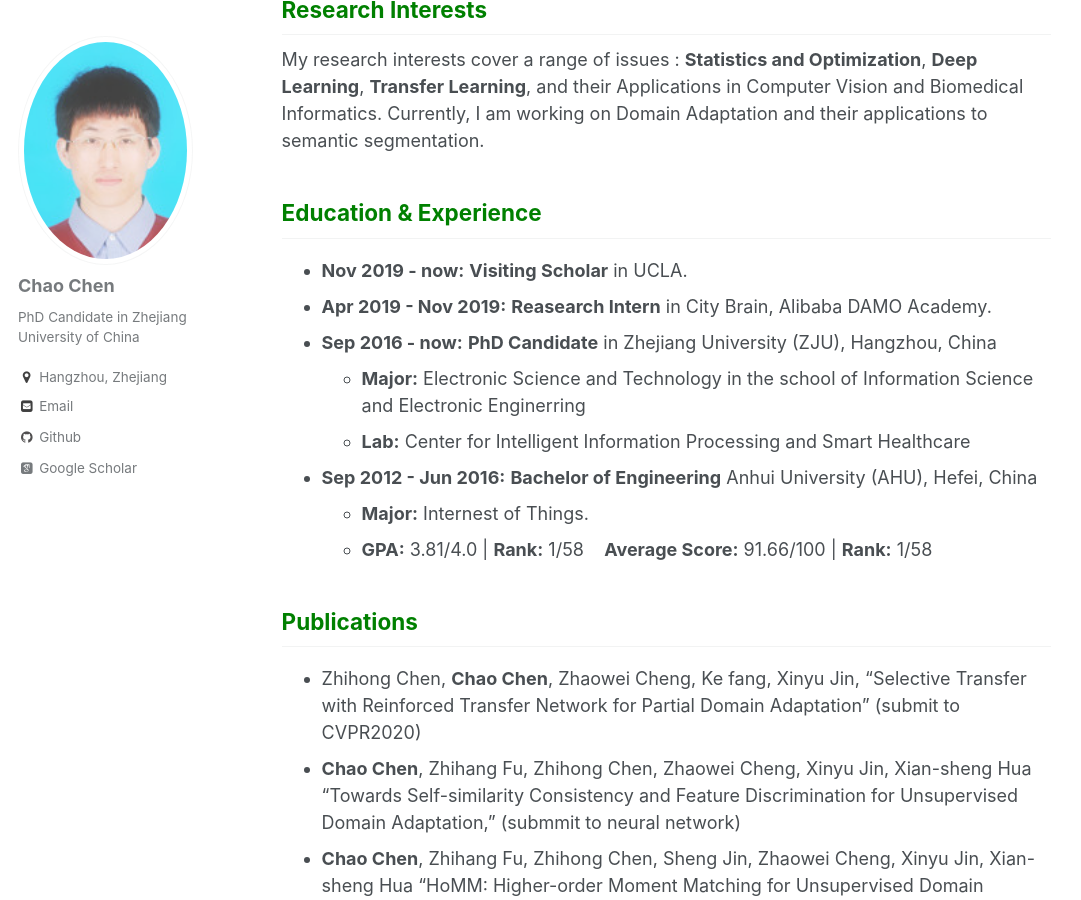
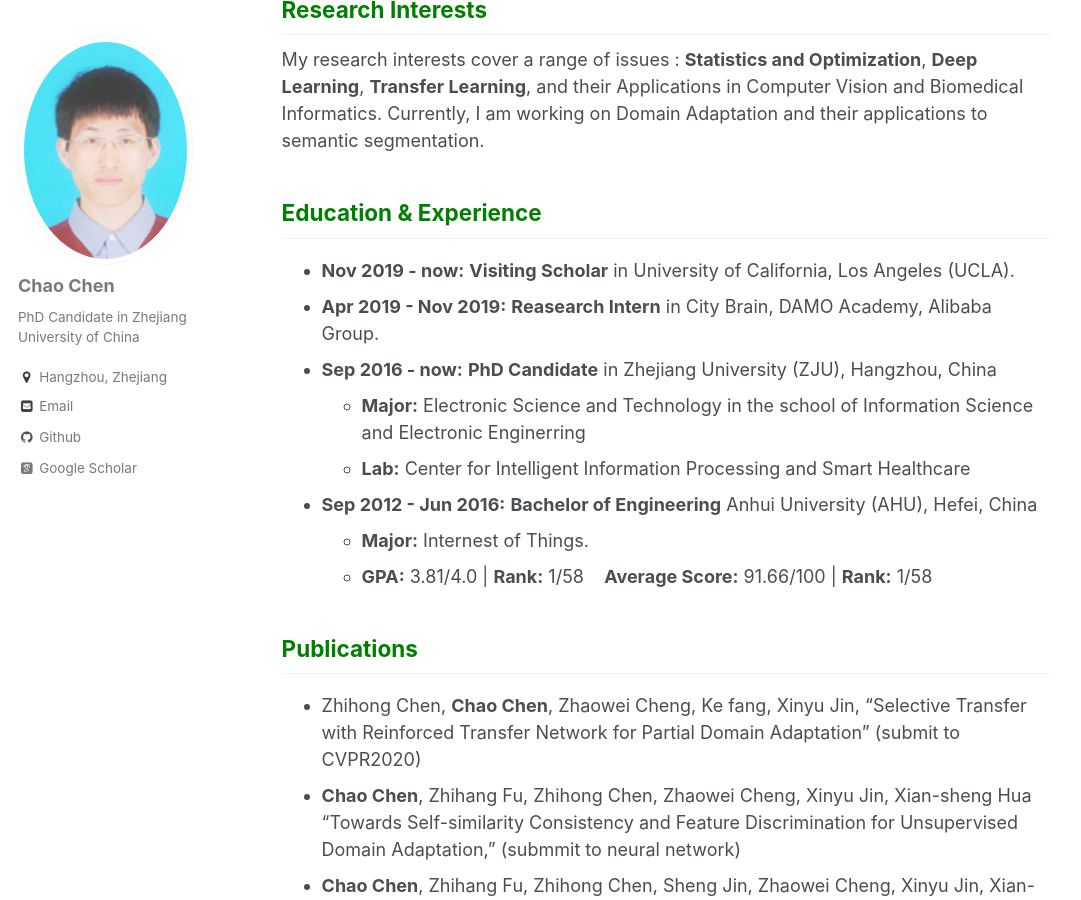
Before and after one commit to chenchao666/chenchao666.github.io, a Jekyll site: the page built from _pages/about.md, in a window 1280 px wide and 900 px high, scrolled down 303 px. Shown: the whole window, without its empty margins (0-1081 px from the left). Built offline with Jekyll 4.4.1, drawn with Linux system fonts in a browser that asks for light colours; some web fonts are replaced.

Commit message:
Update about.md

```diff
--- a/_pages/about.md
+++ b/_pages/about.md
@@ -15,8 +15,8 @@ redirect_from:
 My research interests cover a range of issues : **Statistics and Optimization**, **Deep Learning**, **Transfer Learning**, and their Applications in Computer Vision and Biomedical Informatics. Currently, I am working on Domain Adaptation and their applications to semantic segmentation.
 
 ## <span style="color: green"> Education & Experience </span>
-* **Nov 2019 - now:** **Visiting Scholar** in UCLA.
-* **Apr 2019 - Nov 2019:** **Reasearch Intern** in City Brain, Alibaba DAMO Academy.
+* **Nov 2019 - now:** **Visiting Scholar** in University of California, Los Angeles (UCLA).
+* **Apr 2019 - Nov 2019:** **Reasearch Intern** in City Brain, DAMO Academy, Alibaba Group.
 * **Sep 2016 - now:** **PhD Candidate** in Zhejiang University (ZJU), Hangzhou, China
   - **Major:**  Electronic Science and Technology in the school of Information Science and Electronic Enginerring
   - **Lab:** Center for Intelligent Information Processing and Smart Healthcare
```
